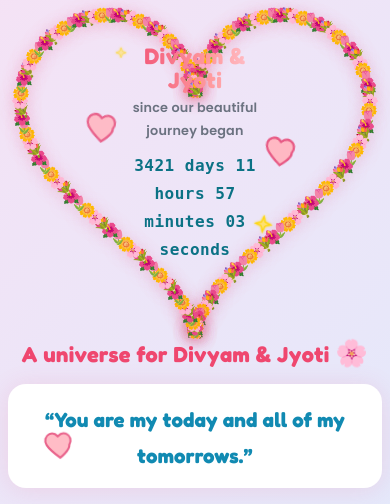
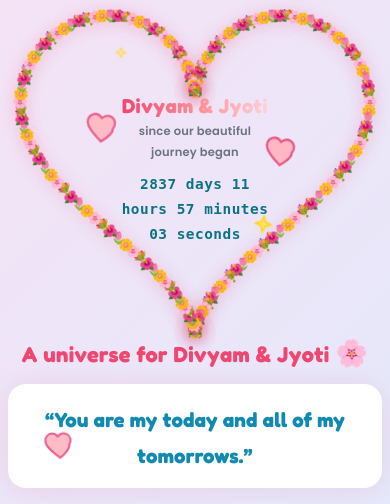
Before and after one commit to Divyam034/first_website, a Django app: page / in a window 390 px wide. Shown: the part 201-705 px from the top of the page. Run offline with Django 4.2, Linux system fonts and the light colour scheme.

Commit message:
working version

```diff
--- a/templates/index.html
+++ b/templates/index.html
@@ -10,14 +10,14 @@
         <div class="heart-florals" aria-hidden="true" style="position:absolute;inset:0;"></div>
 
         <!-- Inner content (names + clock) -->
-  <div class="heart-center" style="position:absolute;inset:14% 10% 6% 10%;display:flex;flex-direction:column;align-items:center;justify-content:center;text-align:center;background:transparent;border-radius:20px;padding:18px 16px;">
-          <div class="names" style="font-family:'Fredoka','Poppins',sans-serif;font-weight:800;font-size:clamp(1.4rem, 3.6vw, 2rem);line-height:1.1;background:linear-gradient(90deg,#ef476f,#ff9a9e 60%,#ffd1dc);-webkit-background-clip:text;background-clip:text;color:transparent;letter-spacing:0.5px;">
+  <div class="heart-center" style="position:absolute;inset:18% 10% 4% 10%;display:flex;flex-direction:column;align-items:center;justify-content:center;text-align:center;background:transparent;border-radius:20px;padding:18px 16px;">
+          <div class="names" style="font-family:'Fredoka','Poppins',sans-serif;font-weight:800;font-size:clamp(1.26rem, 3.24vw, 1.8rem);line-height:1.1;background:linear-gradient(90deg,#ef476f,#ff9a9e 60%,#ffd1dc);-webkit-background-clip:text;background-clip:text;color:transparent;letter-spacing:0.5px;">
             Divyam &amp; Jyoti
           </div>
-          <div class="subtext" style="margin-top:4px;color:#6b7280;font-family:'Poppins',sans-serif;font-weight:600;font-size:clamp(0.8rem,2.2vw,0.95rem);">
+          <div class="subtext" style="margin-top:4px;color:#6b7280;font-family:'Poppins',sans-serif;font-weight:600;font-size:clamp(0.72rem,1.98vw,0.855rem);">
             since our beautiful journey began
           </div>
-          <div id="love-clock" class="clock" style="margin-top:10px;font-family:'JetBrains Mono','Fira Code',ui-monospace,monospace;color:#0b7285;font-weight:800;font-size:clamp(1rem,3.5vw,1.2rem);letter-spacing:0.5px;">
+          <div id="love-clock" class="clock" style="margin-top:10px;font-family:'JetBrains Mono','Fira Code',ui-monospace,monospace;color:#0b7285;font-weight:800;font-size:clamp(0.9rem,3.15vw,1.08rem);letter-spacing:0.5px;">
             0 days 00 hours 00 minutes 00 seconds
           </div>
         </div>
@@ -42,7 +42,20 @@
     @keyframes floral-pop { 0% { transform: translate(-50%, -50%) scale(0.6) rotate(-8deg); opacity: 0; } 100% { transform: translate(-50%, -50%) scale(1) rotate(0); opacity: 1; } }
     .heart-flower { position:absolute; transform: translate(-50%, -50%); filter: drop-shadow(0 2px 8px rgba(239,71,111,0.18)); animation: floral-pop 380ms ease-out both; }
     @media (max-width: 420px) {
-      .love-heart-clock .heart-center { inset: 16% 8% 8% 8% !important; }
+      /* Push inner content further down on small screens */
+      .love-heart-clock .heart-center { inset: 26% 8% 6% 8% !important; }
+    }
+    @media (max-width: 430px) {
+      /* Pixel 7 width ~412px: push more and slim the floral ring slightly */
+      .love-heart-clock .heart-center { inset: 30% 8% 6% 8% !important; }
+      .love-heart-clock .heart-flower { font-size: 12px !important; }
+    }
+    @media (max-width: 360px) {
+      /* Extra-safe layout for very small phones */
+      .love-heart-clock .heart-center { inset: 32% 8% 6% 8% !important; }
+      .love-heart-clock .names { font-size: 1.08rem !important; }
+      .love-heart-clock .subtext { font-size: 0.702rem !important; }
+      .love-heart-clock .clock { font-size: 0.855rem !important; }
     }
   </style>
   <script>
@@ -88,7 +101,7 @@
       showHeroQuote();
       // Love clock: update every second from START_DATE
       // TODO: Set your real start date/time here (local time). Example below is a placeholder.
-      const START_DATE = new Date('2016-07-01T00:00:00');
+  const START_DATE = new Date('2018-02-05T00:00:00');
       const clockEl = document.getElementById('love-clock');
       function pad2(n){ return n.toString().padStart(2,'0'); }
       function updateLoveClock(){
```
